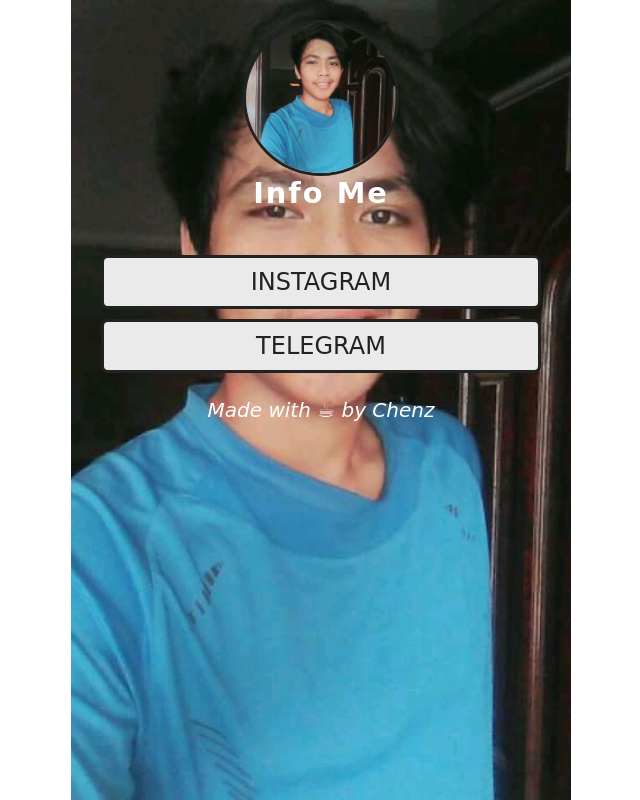
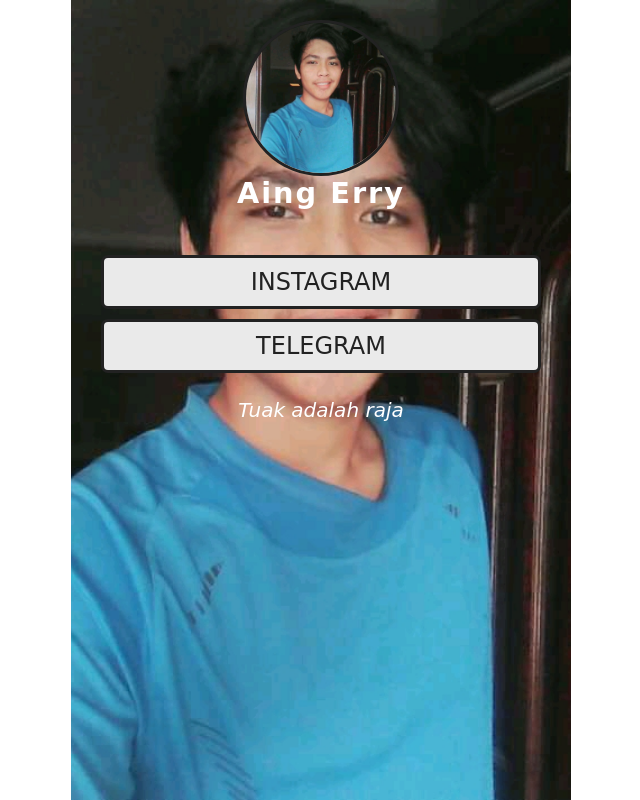
Before and after one commit to SayaTx/lol, a plain HTML site: page index.html in a window 1280 px wide. Shown: the whole page, without its empty margins (319-959 px from the left). Drawn offline with nearby package versions, Linux system fonts and the light colour scheme; a web font is replaced by a local one.

Commit message:
Update index.html

```diff
--- a/index.html
+++ b/index.html
@@ -22,7 +22,7 @@
       <div class="profile">
         <img src="background.jpg" alt="profile image" class="animate__animated
           animate__pulse animate__infinite" />
-        <p class="animate__animated animate__fadeInDownBig">Info me</p>
+        <p class="animate__animated animate__fadeInDownBig">Aing Erry</p>
       </div>
 
       <!-- link tree button -->
@@ -36,7 +36,7 @@
       <!-- footer -->
       <div class="footer animate__animated animate__bounceInUp
         animate__delay-2s">
-        <i>Made with ☕ by Chenz</i>
+        <i>Tuak adalah raja</i>
       </div>
     </div>
   </body>
```
